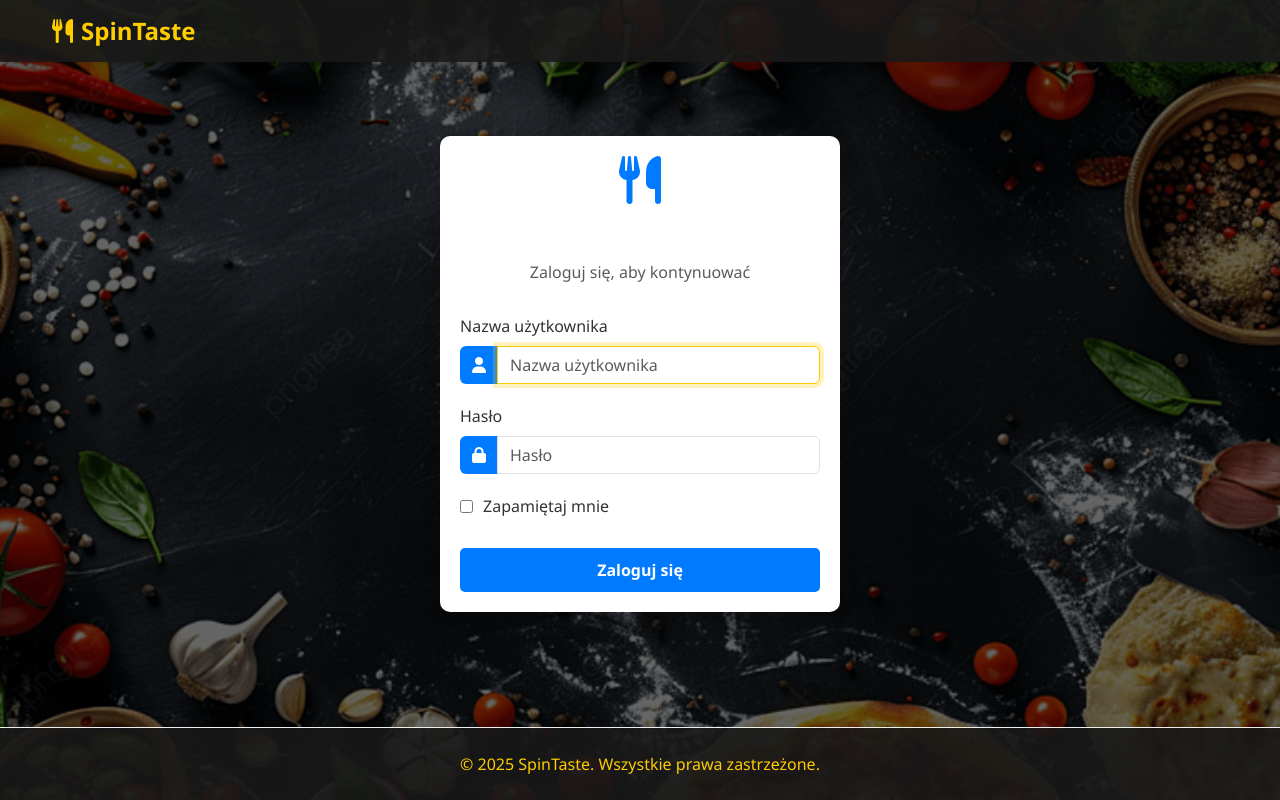
After one commit to marcinX-dev/SpinTaste, a Flask app: page /login in a window 1280 px wide. The commit adds this page. Run offline with Flask 3, Linux system fonts and the light colour scheme; some libraries are stand-ins or nearby versions.

Commit message:
implement user authentication with Flask-Login and create login template

```diff
--- a/app.py
+++ b/app.py
@@ -1,19 +1,85 @@
-from flask import Flask, render_template, request, jsonify, redirect, url_for
+from flask import Flask, render_template, request, jsonify, redirect, url_for, flash
 import sqlite3
 import random
+from flask_login import LoginManager, login_user, logout_user, login_required, current_user, UserMixin
+from werkzeug.security import check_password_hash
+import os
+from dotenv import load_dotenv
+
+load_dotenv()
 
 app = Flask(__name__)
+app.secret_key = os.environ.get('SECRET_KEY')
+
+# Konfiguracja Flask-Login
+login_manager = LoginManager()
+login_manager.init_app(app)
+login_manager.login_view = 'login'  # Strona, do której przekieruje, gdy użytkownik nie jest zalogowany
+
+# Klasa użytkownika dla Flask-Login
+class User(UserMixin):
+    def __init__(self, id, username, password):
+        self.id = id
+        self.username = username
+        self.password = password
+
+# Funkcja do ładowania użytkownika dla Flask-Login
+@login_manager.user_loader
+def load_user(user_id):
+    conn = get_db_connection()
+    user = conn.execute("SELECT * FROM users WHERE id = ?", (user_id,)).fetchone()
+    conn.close()
+
+    if user:
+        return User(user['id'], user['username'], user['password'])
+    return None
 
 def get_db_connection():
     conn = sqlite3.connect('meals.db')
     conn.row_factory = sqlite3.Row
     return conn
 
+@app.route('/login', methods=['GET', 'POST'])
+def login():
+    error = None
+    if request.method == 'POST':
+        username = request.form.get('username')
+        password = request.form.get('password')
+        remember = 'remember' in request.form
+
+        conn = get_db_connection()
+        user = conn.execute("SELECT * FROM users WHERE username = ?", (username,)).fetchone()
+        conn.close()
+
+        if user and check_password_hash(user['password'], password):
+            # Zaloguj użytkownika
+            user_obj = User(user['id'], user['username'], user['password'])
+            login_user(user_obj, remember=remember)
+
+            # Przekierowanie po zalogowaniu
+            next_page = request.args.get('next')
+            return redirect(next_page or url_for('index'))
+        else:
+            error = "Nieprawidłowa nazwa użytkownika lub hasło"
+
+    return render_template('login.html', error=error)
+
+@app.route('/logout')
+@login_required
+def logout():
+    logout_user()
+    flash('Zostałeś wylogowany')
+    return redirect(url_for('login'))
+
 @app.route('/')
 def index():
-    return render_template('index.html')
+    if current_user.is_authenticated:
+        return render_template('index.html')
+    else:
+        return redirect(url_for('login'))
 
 @app.route('/random_meal', methods=['POST'])
+@login_required
 def random_meal():
     data = request.get_json()
     category = data.get('category', None)
@@ -45,6 +111,7 @@ def random_meal():
         return jsonify({"error": str(e)}), 500
 
 @app.route('/lista_przepisow')
+@login_required
 def lista_przepisow():
     try:
         with get_db_connection() as conn:
@@ -54,6 +121,7 @@ def lista_przepisow():
         return render_template('error.html', error=f"Błąd bazy danych: {str(e)}")
 
 @app.route('/dodaj_posilek', methods=['GET', 'POST'])
+@login_required
 def dodaj_posilek():
     if request.method == 'POST':
         name = request.form.get('name')
@@ -80,6 +148,7 @@ def dodaj_posilek():
     return render_template('dodaj_posilek.html')
 
 @app.route('/usun_przepis/<int:recipe_id>', methods=['POST'])
+@login_required
 def usun_przepis(recipe_id):
     try:
         with get_db_connection() as conn:
--- /dev/null
+++ b/requirements.txt
@@ -0,0 +1,4 @@
+flask
+flask-login
+werkzeug
+dotenv
--- a/templates/base.html
+++ b/templates/base.html
@@ -25,6 +25,7 @@
             </button>
             <div class="collapse navbar-collapse" id="navbarNav">
                 <ul class="navbar-nav ms-auto">
+                    {% if current_user.is_authenticated %}
                     <li class="nav-item">
                         <a class="nav-link" href="{{ url_for('index') }}">Strona główna</a>
                     </li>
@@ -34,6 +35,17 @@
                     <li class="nav-item">
                         <a class="nav-link" href="{{ url_for('dodaj_posilek') }}">Dodaj posiłek</a>
                     </li>
+                    <li class="nav-item dropdown">
+                        <a class="nav-link dropdown-toggle" href="#" id="userDropdown" role="button"
+                            data-bs-toggle="dropdown" aria-expanded="false">
+                            <i class="fas fa-user me-1"></i>{{ current_user.username }}
+                        </a>
+                        <ul class="dropdown-menu dropdown-menu-end" aria-labelledby="userDropdown">
+                            <li><a class="dropdown-item" href="{{ url_for('logout') }}"><i
+                                        class="fas fa-sign-out-alt me-2"></i>Wyloguj</a></li>
+                        </ul>
+                    </li>
+                    {% endif %}
                 </ul>
             </div>
         </div>
--- /dev/null
+++ b/templates/login.html
@@ -0,0 +1,133 @@
+{% extends "base.html" %}
+
+{% block additional_head %}
+<style>
+    .login-container {
+        max-width: 400px;
+        margin: 50px auto;
+        padding: 20px;
+        background-color: #fff;
+        border-radius: 10px;
+        box-shadow: 0 0 20px rgba(0, 0, 0, 0.1);
+    }
+
+    .login-header {
+        text-align: center;
+        margin-bottom: 30px;
+    }
+
+    .login-header i {
+        color: #007bff;
+        font-size: 3rem;
+        margin-bottom: 10px;
+        display: block;
+    }
+
+    .login-header h2 {
+        font-weight: 600;
+    }
+
+    .form-group {
+        margin-bottom: 20px;
+    }
+
+    .input-group-text {
+        background-color: #007bff;
+        color: white;
+        border: none;
+    }
+
+    .btn-login {
+        background-color: #007bff;
+        color: white;
+        padding: 10px 0;
+        font-weight: 600;
+        border: none;
+        border-radius: 5px;
+        display: block;
+        width: 100%;
+        margin-top: 30px;
+    }
+
+    .btn-login:hover {
+        background-color: #0069d9;
+        color: white;
+    }
+
+    .remember-me {
+        display: flex;
+        align-items: center;
+        margin-top: 15px;
+    }
+
+    .remember-me input {
+        margin-right: 10px;
+    }
+</style>
+{% endblock %}
+
+{% block content %}
+<div class="login-container">
+    <div class="login-header">
+        <i class="fas fa-utensils"></i>
+        <h2>SpinTaste</h2>
+        <p class="text-muted">Zaloguj się, aby kontynuować</p>
+    </div>
+
+    {% if error %}
+    <div class="alert alert-danger" role="alert">
+        {{ error }}
+    </div>
+    {% endif %}
+
+    {% with messages = get_flashed_messages() %}
+    {% if messages %}
+    <div class="alert alert-info" role="alert">
+        {% for message in messages %}
+        {{ message }}
+        {% endfor %}
+    </div>
+    {% endif %}
+    {% endwith %}
+
+    <form method="POST" action="{{ url_for('login') }}">
+        <div class="form-group">
+            <label for="username" class="form-label">Nazwa użytkownika</label>
+            <div class="input-group">
+                <span class="input-group-text"><i class="fas fa-user"></i></span>
+                <input type="text" class="form-control" id="username" name="username" placeholder="Nazwa użytkownika"
+                    required>
+            </div>
+        </div>
+
+        <div class="form-group">
+            <label for="password" class="form-label">Hasło</label>
+            <div class="input-group">
+                <span class="input-group-text"><i class="fas fa-lock"></i></span>
+                <input type="password" class="form-control" id="password" name="password" placeholder="Hasło" required>
+            </div>
+        </div>
+
+        <div class="remember-me">
+            <input type="checkbox" id="remember" name="remember">
+            <label for="remember">Zapamiętaj mnie</label>
+        </div>
+
+        <button type="submit" class="btn btn-login">Zaloguj się</button>
+    </form>
+</div>
+{% endblock %}
+
+{% block scripts %}
+<script>
+    $(document).ready(function () {
+        // Autofocus na polu użytkownika
+        $('#username').focus();
+
+        // Automatycznie ukrywanie alertów po 5 sekundach
+        setTimeout(function () {
+            $('.alert').fadeOut('slow');
+        }, 5000);
+    });
+</script>
+{% endblock %}
```
Also changed, not shown: 1 other file.
